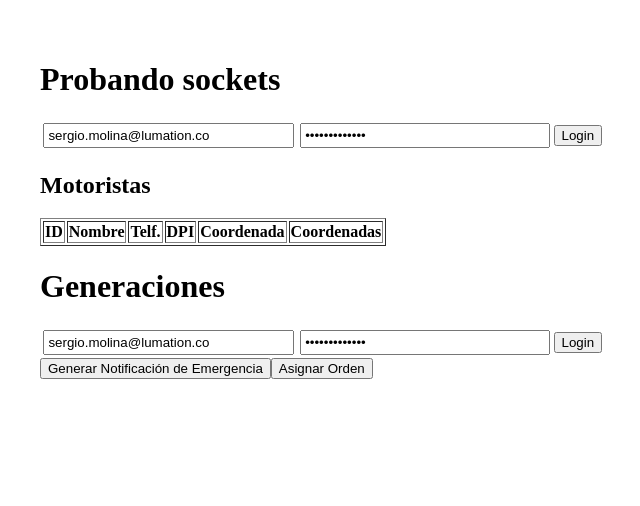
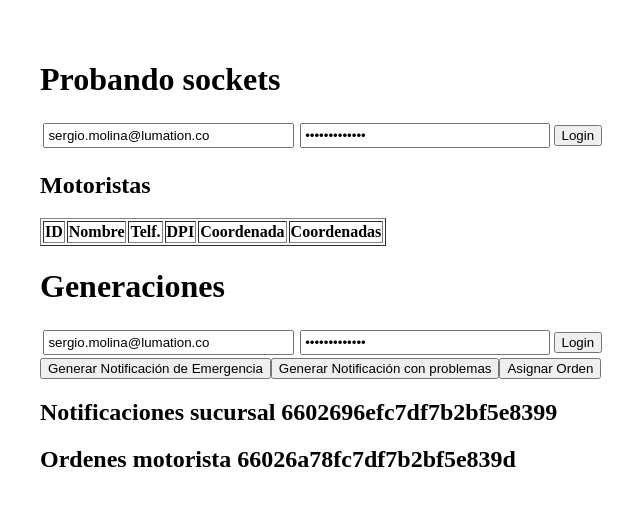
Before and after one commit to Codaya007/ejemplo-sockets, a React (Vite) app: page / in a window 1280 px wide. Shown: the top 506 px of the page, without its empty margins (0-640 px from the left). Built offline with nearby package versions, Linux system fonts and the light colour scheme.

Commit message:
Adding chanel connection example

```diff
--- a/src/Generaciones.jsx
+++ b/src/Generaciones.jsx
@@ -8,10 +8,14 @@ const initialLogin = {
     "password": "mayonesa12345",
     token: ""
 };
+const BRANCH_ID = "6602696efc7df7b2bf5e8399"
 
 function Generaciones() {
     const [login, setLogin] = useState(initialLogin);
     const socketRef = useRef(null);
+    const [notificaciones, setNotificaciones] = useState([]);
+    const [orders, setOrders] = useState([]);
+
 
     const handleLogin = async (e) => {
         try {
@@ -39,13 +43,19 @@ function Generaciones() {
                 // Aquí puedes manejar la notificación recibida
             });
 
-            socketRef.current.on('ordersDeliveryDriver', (order) => {
+            socketRef.current.on('ordersDeliveryDriver66026a78fc7df7b2bf5e839d', (order) => {
                 console.log('Orden asignada recibida:', order);
                 // Aquí puedes manejar la orden asignada
+                setOrders(prev => [...prev, order])
             });
 
             socketRef.current.on('error', (err) => {
                 console.error('Error de Socket.IO:', err);
+            });
+
+            // Recibo actualizaciones de sucursal
+            socketRef.current.on('notifications6602696efc7df7b2bf5e8399', (notification) => {
+                setNotificaciones(prev => [...prev, notification]);
             });
 
             return () => {
@@ -62,6 +72,19 @@ function Generaciones() {
                 status: 'Emergencia',
                 deliverydriverId: "66026a78fc7df7b2bf5e839d",
                 branchId: "6602696efc7df7b2bf5e8399",
+            });
+        } catch (error) {
+            console.error('Error al generar notificación:', error);
+        }
+    };
+
+    const generateNotificationProblem = async () => {
+        try {
+            socketRef.current.emit('sendAdminNotification', {
+                status: 'Error en delivery',
+                deliverydriverId: "66026a78fc7df7b2bf5e839d",
+                branchId: "6602696efc7df7b2bf5e8399",
+                orderId: "667f1bc65e0d8ae9618946a7",
             });
         } catch (error) {
             console.error('Error al generar notificación:', error);
@@ -90,7 +113,21 @@ function Generaciones() {
             </form>
 
             <button onClick={generateNotification}>Generar Notificación de Emergencia</button>
+            <button onClick={generateNotificationProblem}>Generar Notificación con problemas</button>
             <button onClick={assignOrder}>Asignar Orden</button>
+
+            <h2>Notificaciones sucursal 6602696efc7df7b2bf5e8399</h2>
+            {notificaciones.map(n =>
+                <div>
+                    <h5>{n.title}</h5>
+                    <p>{n.content}</p>
+                    <p>URL: {n.url}</p>
+                </div>
+            )}
+            <h2>Ordenes motorista 66026a78fc7df7b2bf5e839d</h2>
+            {orders.map(o =>
+                <div>{o.products}</div>
+            )}
         </>
     );
 }
```
